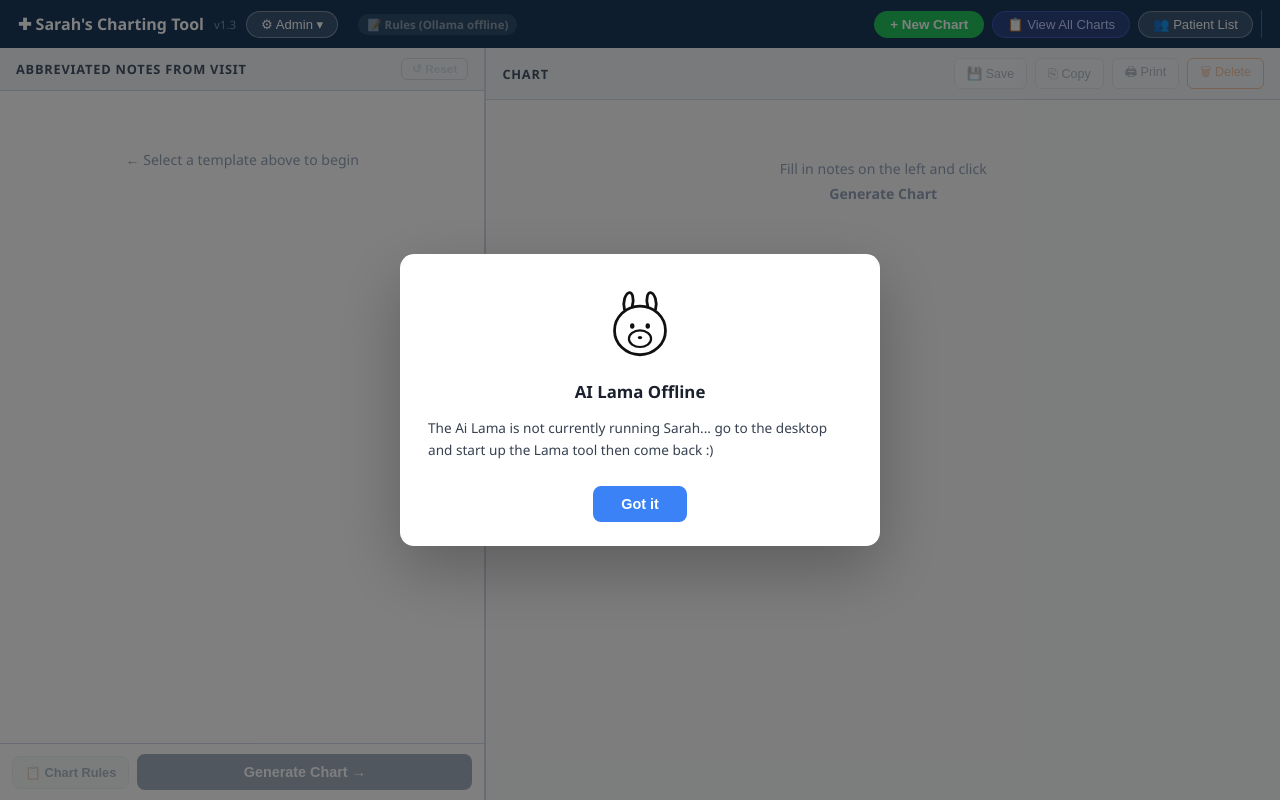
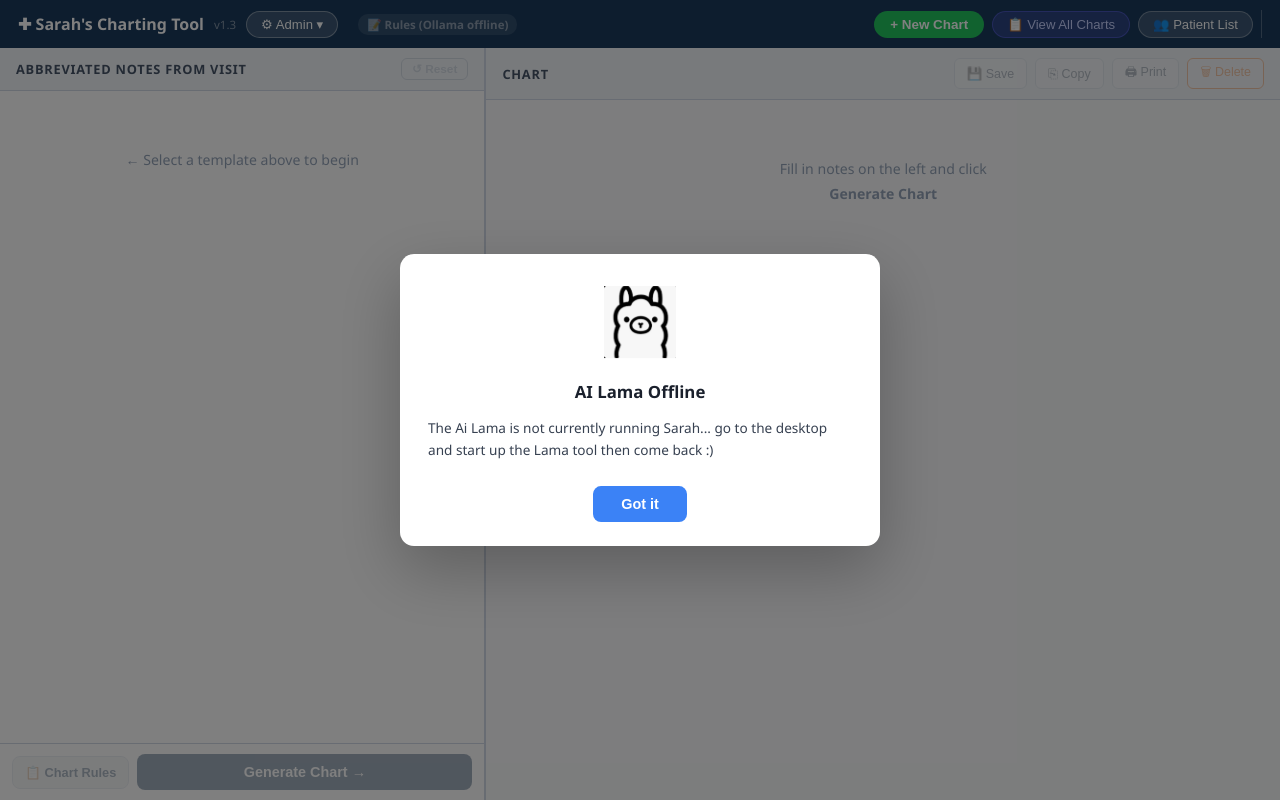
Before and after one commit to infinitycyclery/Sarah-s-charting-tool, a Flask app: page / in a window 1280 px wide. Run offline with Flask 3, Linux system fonts and the light colour scheme; data that the repository does not hold is empty.

Commit message:
Use Sarah's llama head logo PNG in AI offline dialog
https://claude.ai/code/session_017MSVP8Vp8Pq7SdAFX2VQkn

```diff
--- a/templates/index.html
+++ b/templates/index.html
@@ -342,7 +342,7 @@ Examples:
 <!-- ── Ollama Setup Dialog ── -->
 <div class="ol-overlay" id="ol-overlay" onclick="closeOllamaDialog()"></div>
 <div class="ol-dialog" id="ol-dialog">
-  <div class="ol-icon"><img src="/static/img/llama.svg" alt="Llama" style="width:72px;height:72px;"></div>
+  <div class="ol-icon"><img src="/static/img/llama-head.png" alt="Llama" style="width:72px;height:72px;"></div>
   <div class="ol-title" id="ol-dialog-title">AI Not Available</div>
   <div class="ol-body" id="ol-dialog-body"></div>
   <div class="ol-actions">
```
Also changed, not shown: static/img/llama-head.png (added).
